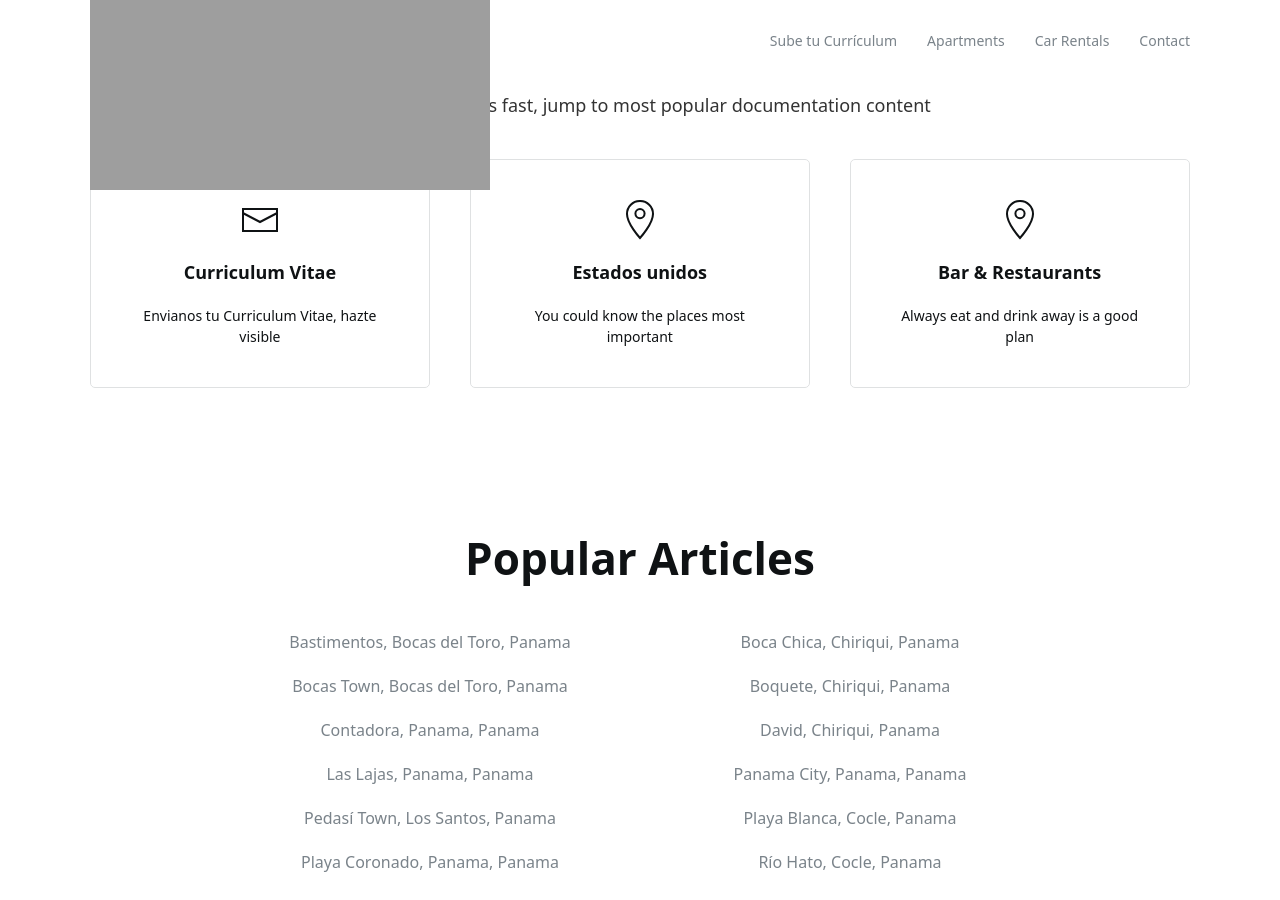
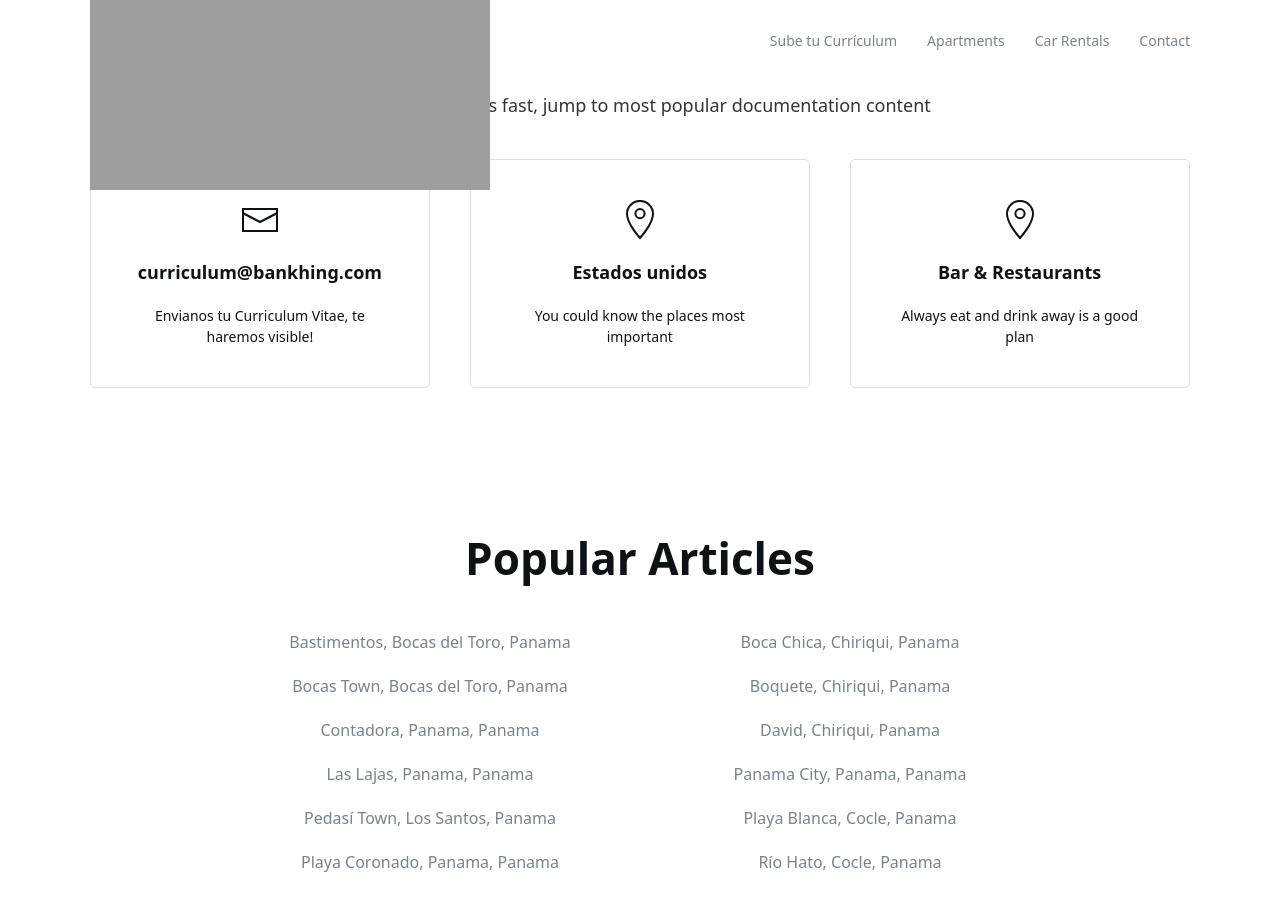
Before and after one commit to jelmii/jelmii.github.io, a Jekyll site: the page built from index.md, in a window 1280 px wide and 900 px high, scrolled down 688 px. Built offline with Jekyll 4.4.1, drawn with Linux system fonts in a browser that asks for light colours.

Commit message:
Update navigation_home.yml

```diff
--- a/_data/navigation_home.yml
+++ b/_data/navigation_home.yml
@@ -1,7 +1,7 @@
 # Categories home page navigation
 
-- title: Curriculum Vitae
-  desc: Envianos tu Curriculum Vitae, hazte visible
+- title: curriculum@bankhing.com
+  desc: Envianos tu Curriculum Vitae, te haremos visible!
   icon: mail
   doc: http://www.bankhing.com/
 
```
